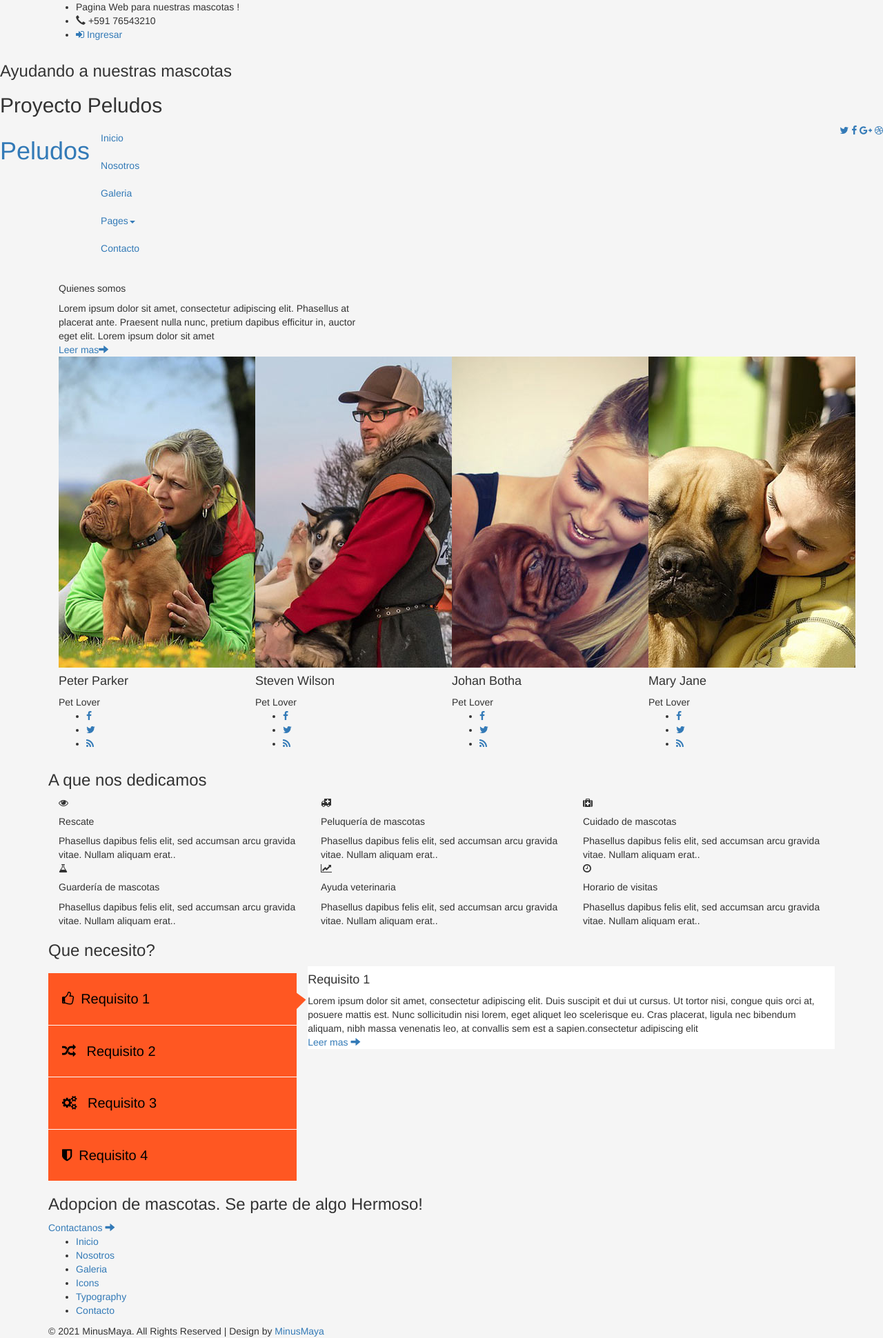
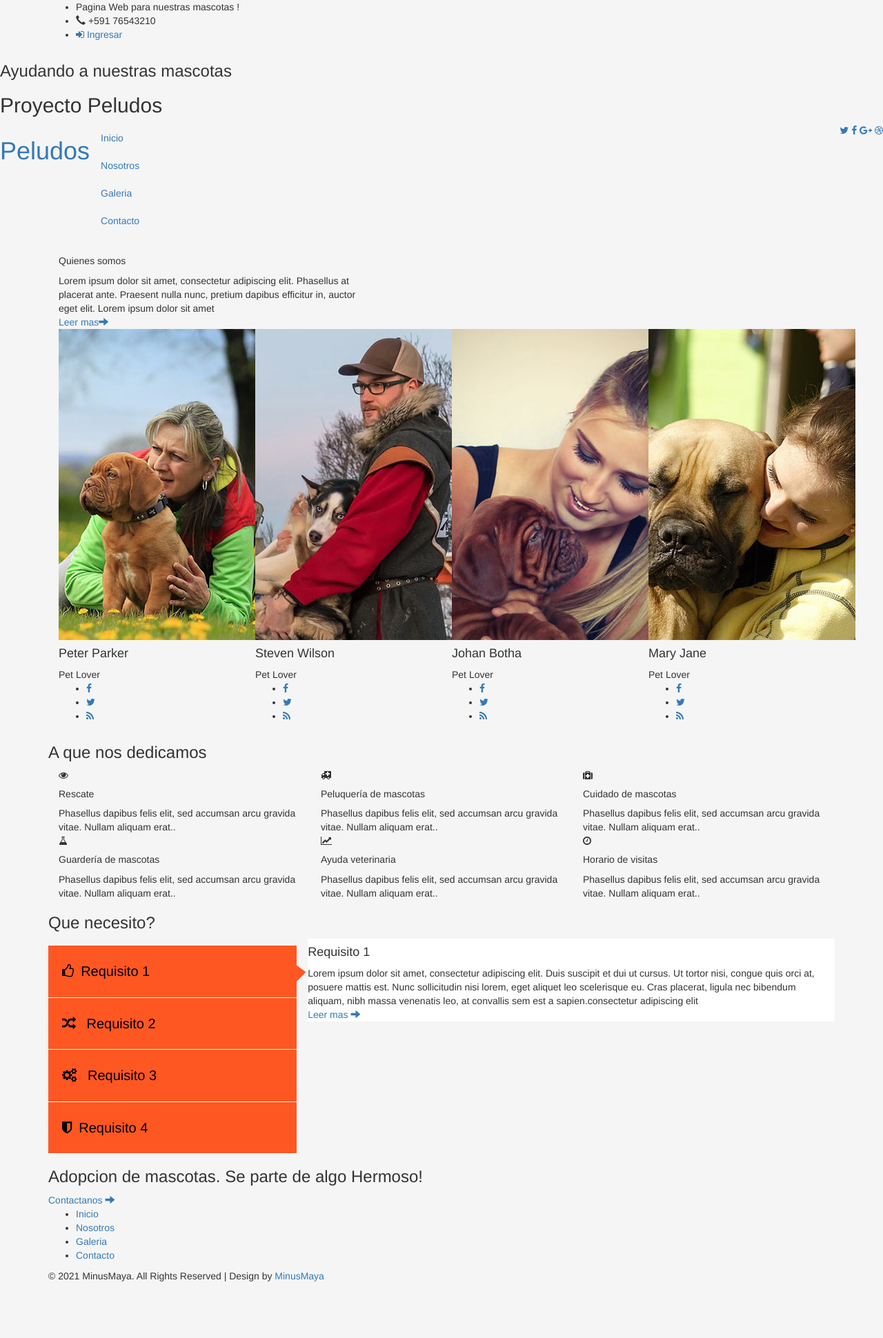
Before and after one commit to JoseDevApps/Pets, a Django app: page / in a window 1280 px wide. Shown: the whole page at 69% size. After the commit the page ends 1858 px from the top, so only its background shows below. Run offline with Django 3.2, Linux system fonts and the light colour scheme; some libraries are stand-ins or nearby versions; some web fonts are replaced.

Commit message:
comment links

```diff
--- a/core/templates/core/index.html
+++ b/core/templates/core/index.html
@@ -78,12 +78,12 @@
 								<li><a href="{% url 'core:index' %}" class="active">Inicio</a></li>
 								<li><a href="{% url 'core:about' %}">Nosotros</a></li>
 								<li><a href="{% url 'core:gallery' %}">Galeria</a></li>
-								<li><a href="#" class="dropdown-toggle" data-toggle="dropdown" role="button" aria-haspopup="true" aria-expanded="false"><span data-letters="Pages">Pages</span><span class="caret"></span></a>
+								<!-- <li><a href="#" class="dropdown-toggle" data-toggle="dropdown" role="button" aria-haspopup="true" aria-expanded="false"><span data-letters="Pages">Pages</span><span class="caret"></span></a>
 									<ul class="dropdown-menu">
 										<li><a href="icons.html">Iconos</a></li>
 										<li><a href="typo.html">Tipografia</a></li>
 									</ul>
-								</li>
+								</li> -->
 								<li><a href="{% url 'core:contact' %}">Contacto</a></li>
 							</ul>
 						</div>
@@ -450,8 +450,8 @@
 					<li><a href="{% url 'core:index' %}">Inicio</a></li>
 					<li><a href="{% url 'core:about' %}">Nosotros</a></li>
 					<li><a href="{% url 'core:gallery' %}">Galeria</a></li>
-					<li><a href="icons.html">Icons</a></li>
-					<li><a href="typo.html">Typography</a></li>
+					<!-- <li><a href="icons.html">Icons</a></li>
+					<li><a href="typo.html">Typography</a></li> -->
 					<li><a href="{% url 'core:contact' %}">Contacto</a></li>
 				</ul>
 			</div>
```
Also changed, not shown: core/templates/core/base.html (+4 -4 lines).
